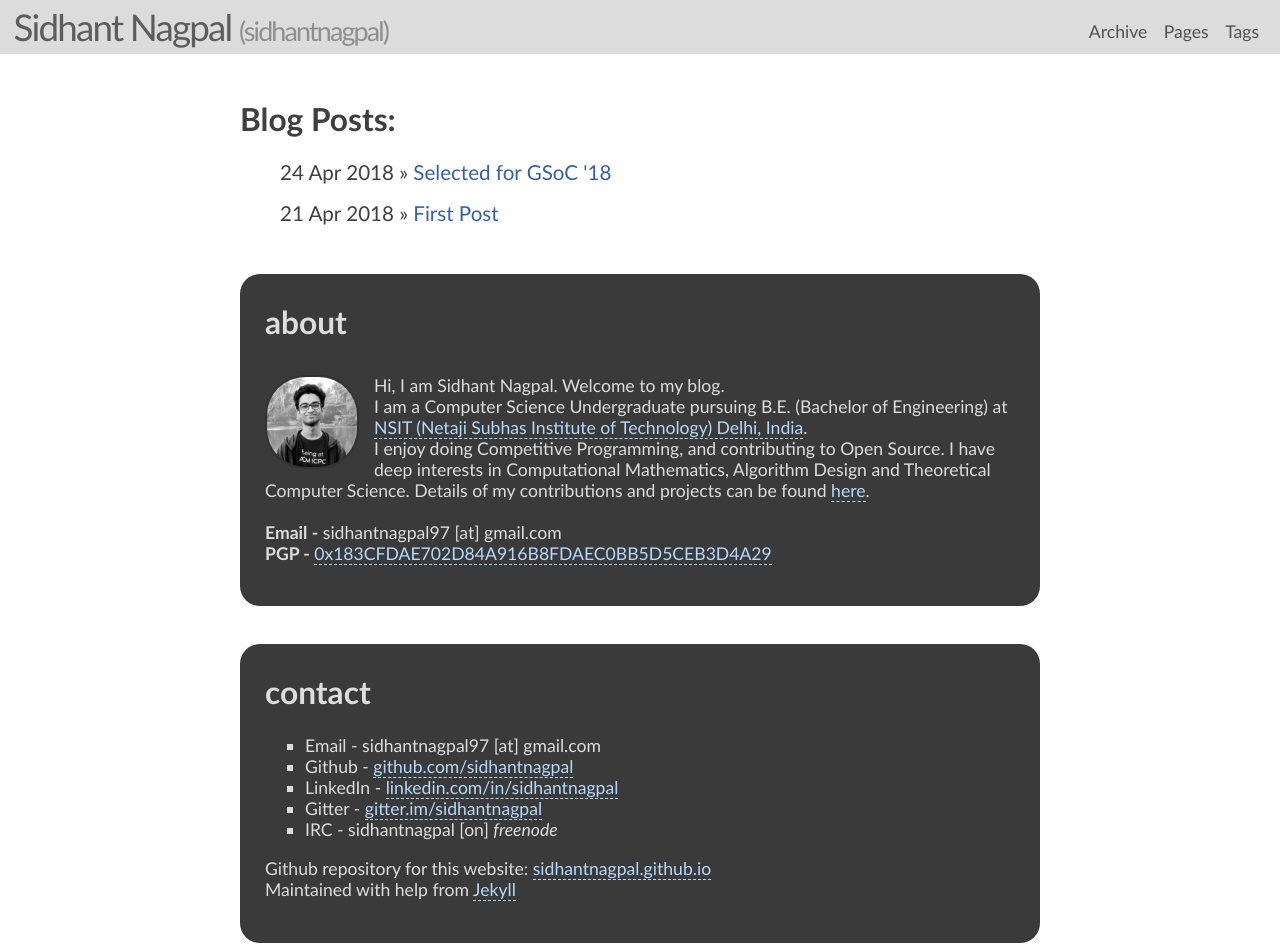
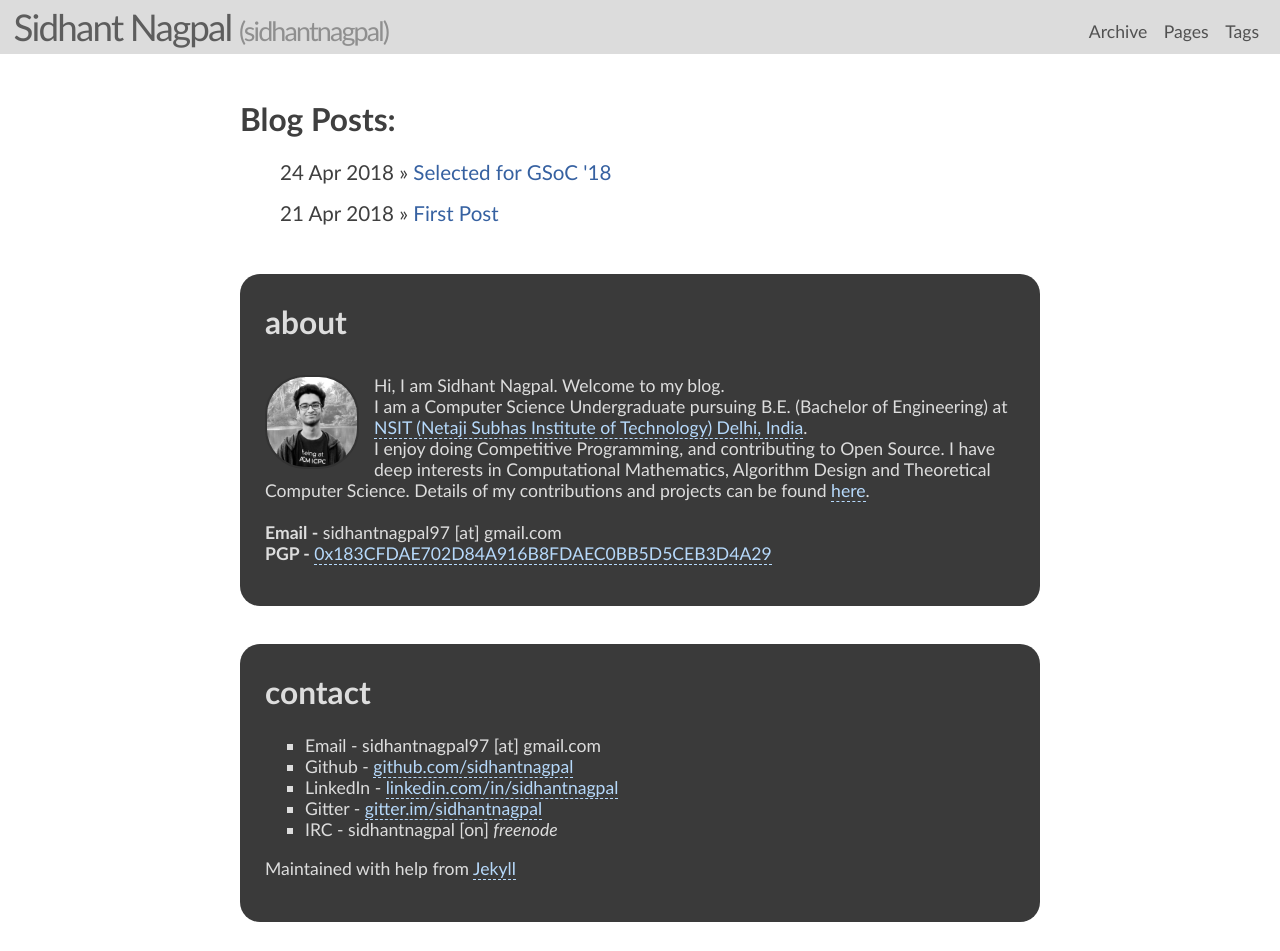
Before and after one commit to siddharth-verma60/sidhantnagpal.github.io, a Jekyll site: the page built from index.html, in a window 1280 px wide and 951 px high. Built offline with Jekyll 4.4.1, drawn with Linux system fonts in a browser that asks for light colours.

Commit message:
update default

```diff
--- a/_includes/themes/jellyk/default.html
+++ b/_includes/themes/jellyk/default.html
@@ -71,7 +71,6 @@
                         <li class="irc">IRC - sidhantnagpal [on] <i>freenode</i></a></li>
                     </ul>
                 </div><!-- misc -->
-                <p>Github repository for this website: <a href="https://github.com/sidhantnagpal/sidhantnagpal.github.io">sidhantnagpal.github.io</a><br />
                 Maintained with help from <a href="http://jekyllrb.com">Jekyll</a>
                 </p>
             </div><!-- unit-foot-inner -->
```
Also changed, not shown: 10 other files.
